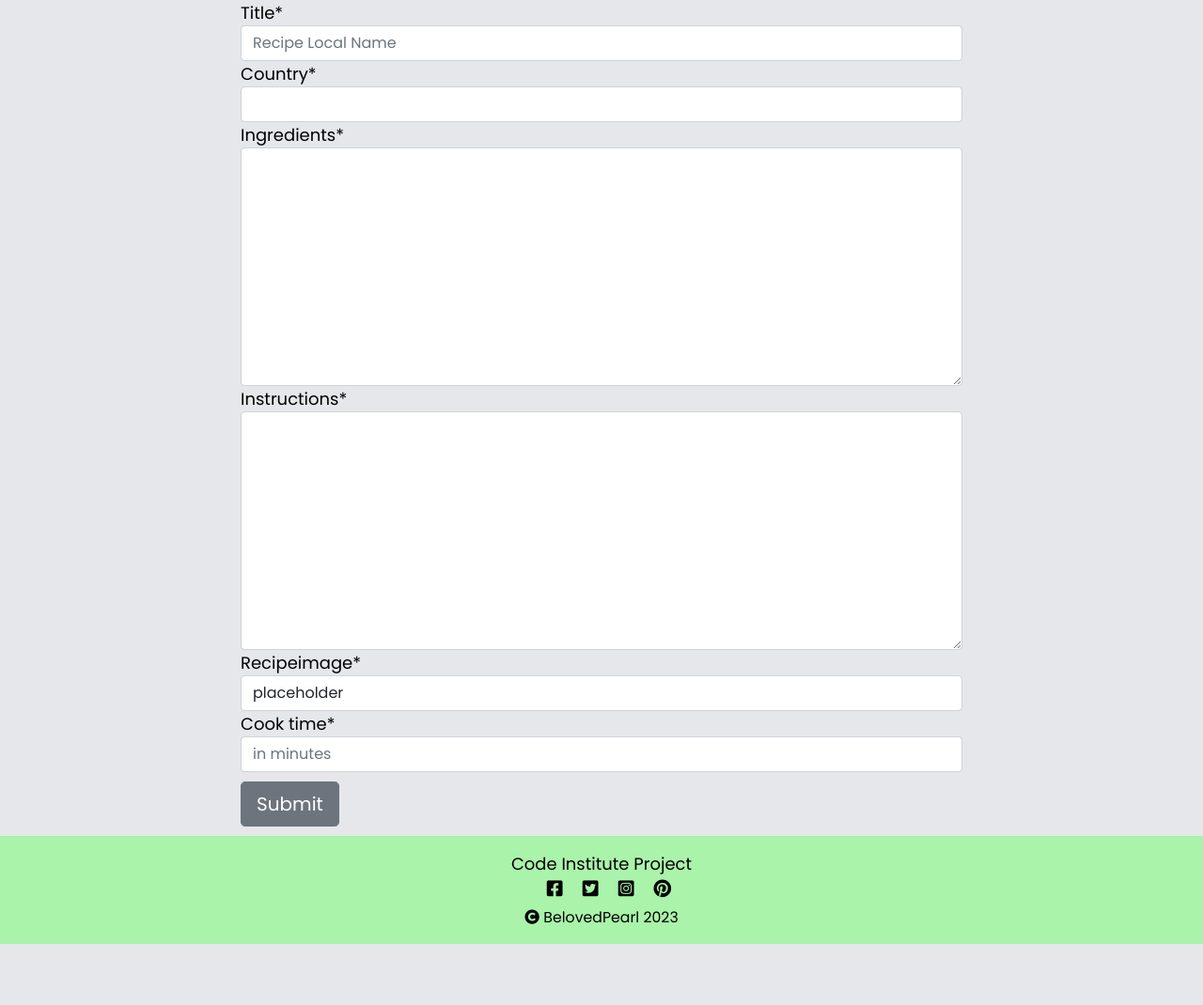
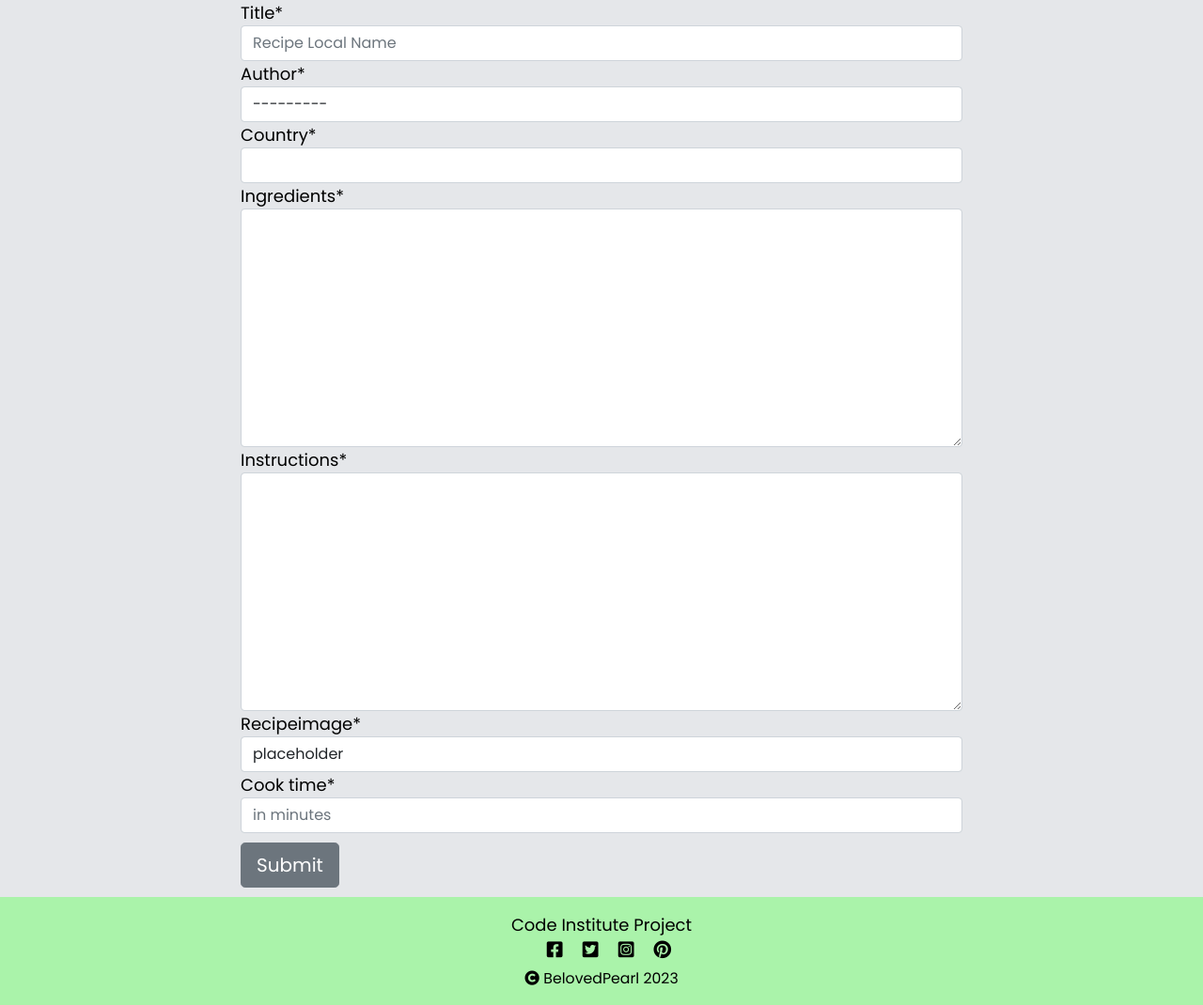
Before and after one commit to belovedpearl/AfricanRecipes-PP4, a Django app: page /addrecipe/ in a window 1280 px wide. Shown: the part 98-1168 px from the top of the page at 94% size. Before the commit the page ends 1103 px from the top, so only its background shows below. Run offline with Django 3.2, Linux system fonts and the light colour scheme; the visitor is signed in with stand-in values (Sample User, id 1); data comes from the database, SQL or seed files in the repository; data that the repository does not hold is empty; some libraries are stand-ins or nearby versions.

Commit message:
Comment out restriction on recipe author to be fixed later

```diff
--- a/recipes/forms.py
+++ b/recipes/forms.py
@@ -10,7 +10,7 @@ class RecipeForm(forms.ModelForm):
         fields = ('title', 'author', 'country', 'ingredients', 'instructions', 'cook_time','recipe_image',)
         widgets = {
             'title': forms.TextInput(attrs={'class': 'form-control', 'placeholder':'Recipe Local Name'}),
-            'author': forms.TextInput(attrs={'class': 'form-control', 'value': '', 'id':'post_author','type':'hidden'}),
+            'author': forms.Select(attrs={'class': 'form-control'}),
             'country': forms.Select(attrs={'class': 'form-control'}),
             'ingredients': forms.Textarea(attrs={'class': 'form-control'}),
             'instructions': forms.Textarea(attrs={'class': 'form-control'}),
--- a/templates/addrecipe.html
+++ b/templates/addrecipe.html
@@ -15,11 +15,11 @@
     </div>
 </div>
 
- <!-- Generate hidden value post author (Idea from John Elder) -->
+ <!-- Generate hidden value post author (Idea from John Elder)
 <script>
     let author = "{{ user.username }}"
     document.getElementById('post_author').value = author
-</script>
+</script> -->
 
 {% else %}
 <div class="text-center ">
```
